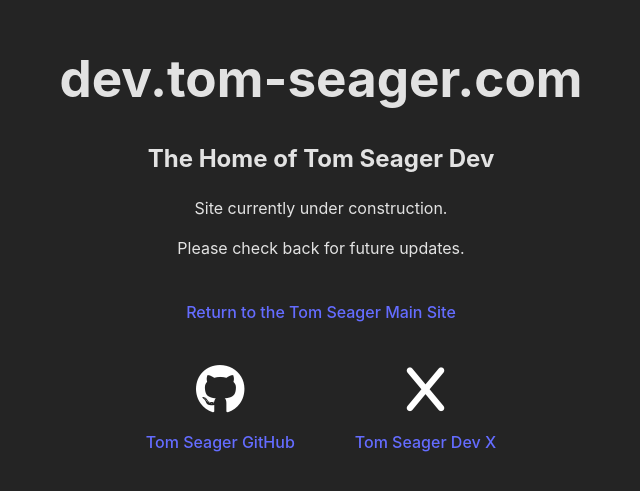
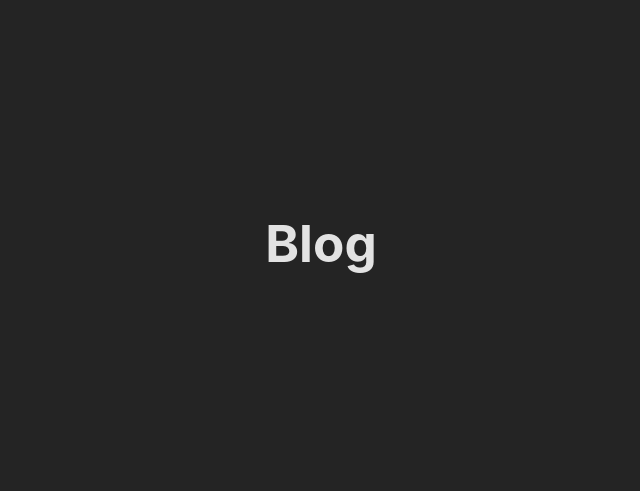
Before and after one commit to TomMetcalf/tom-seager-dev, a React (Vite) app: page /blog in a window 1280 px wide. Shown: the part 157-648 px from the top of the page, without its empty margins (319-959 px from the left). Built offline with nearby package versions, Linux system fonts and the light colour scheme.

Commit message:
add react router dom

```diff
--- a/package.json
+++ b/package.json
@@ -13,6 +13,7 @@
   "dependencies": {
     "react": "^18.2.0",
     "react-dom": "^18.2.0",
+    "react-router-dom": "^6.17.0",
     "vercel": "^32.4.1"
   },
   "devDependencies": {
--- a/src/App.jsx
+++ b/src/App.jsx
@@ -1,17 +1,16 @@
 import './App.css';
-import SiteLinks from './components/SiteLinks';
-import SocialLinks from './components/SocialLinks';
-import UndersConstructionText from './components/UnderConstructionText';
-import WebHeader from './components/WebHeader';
+import { BrowserRouter as Router, Route, Routes } from 'react-router-dom';
+import Home from './pages/Home';
+import Blog from './pages/Blog';
 
 function App() {
   return (
-    <>
-      <WebHeader />
-      <UndersConstructionText />
-      <SiteLinks />
-      <SocialLinks />
-    </>
+    <Router>
+      <Routes>
+        <Route exact path="/" element={<Home />} />
+        <Route path="/blog" element={<Blog />} />
+      </Routes>
+    </Router>
   );
 }
 
--- /dev/null
+++ b/src/pages/Blog.jsx
@@ -0,0 +1,3 @@
+export default function Blog() {
+  return <h1>Blog</h1>;
+}
--- /dev/null
+++ b/src/pages/Home.jsx
@@ -0,0 +1,16 @@
+import SiteLinks from "../components/SiteLinks";
+import SocialLinks from "../components/SocialLinks";
+import UndersConstructionText from "../components/UnderConstructionText";
+import WebHeader from "../components/WebHeader";
+
+
+export default function Home() {
+    return (
+      <>
+        <WebHeader />
+        <UndersConstructionText />
+        <SiteLinks />
+        <SocialLinks />
+      </>
+    );
+}
```
Also changed, not shown: 1 other file (tests, documents, lock files or other folders).
